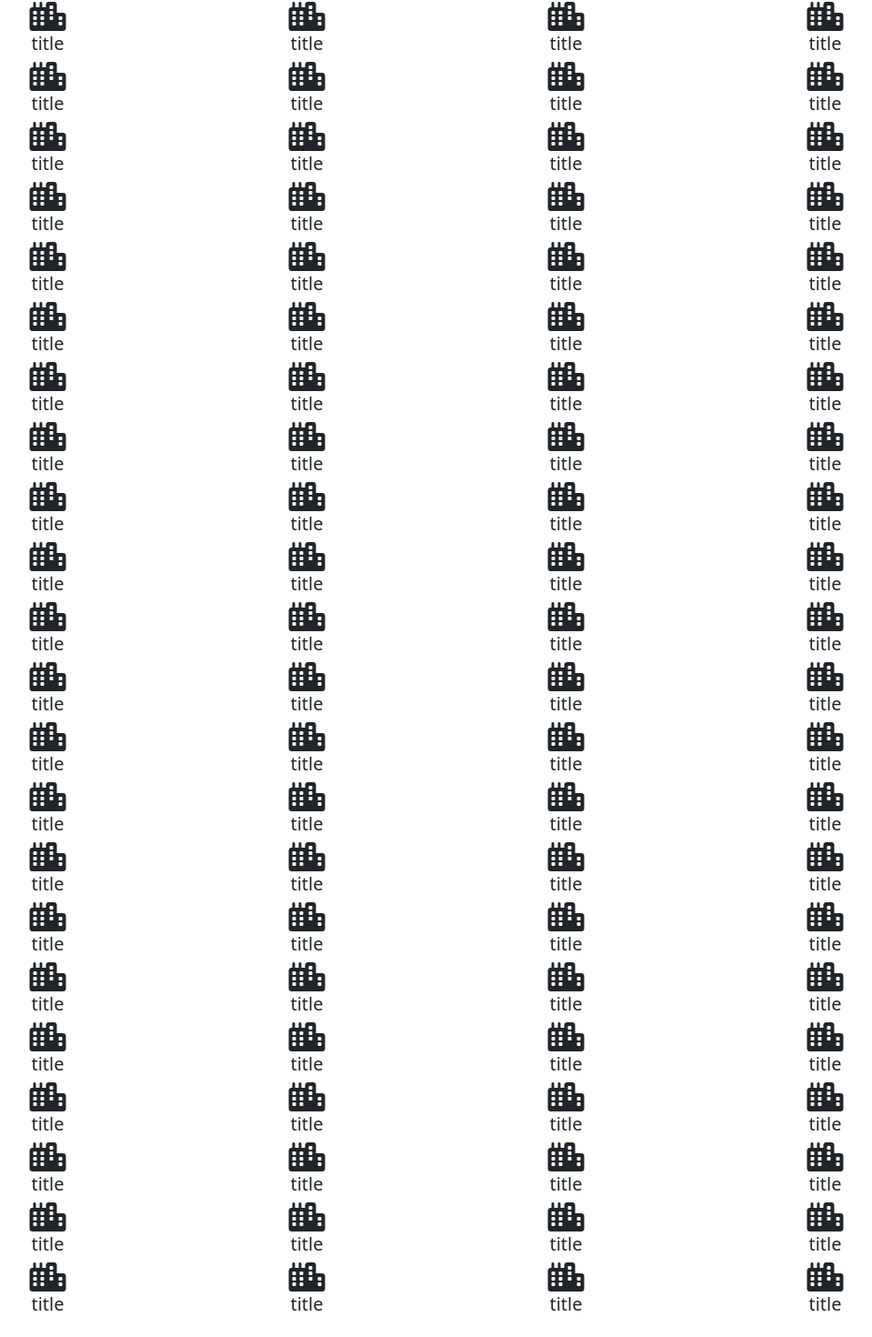
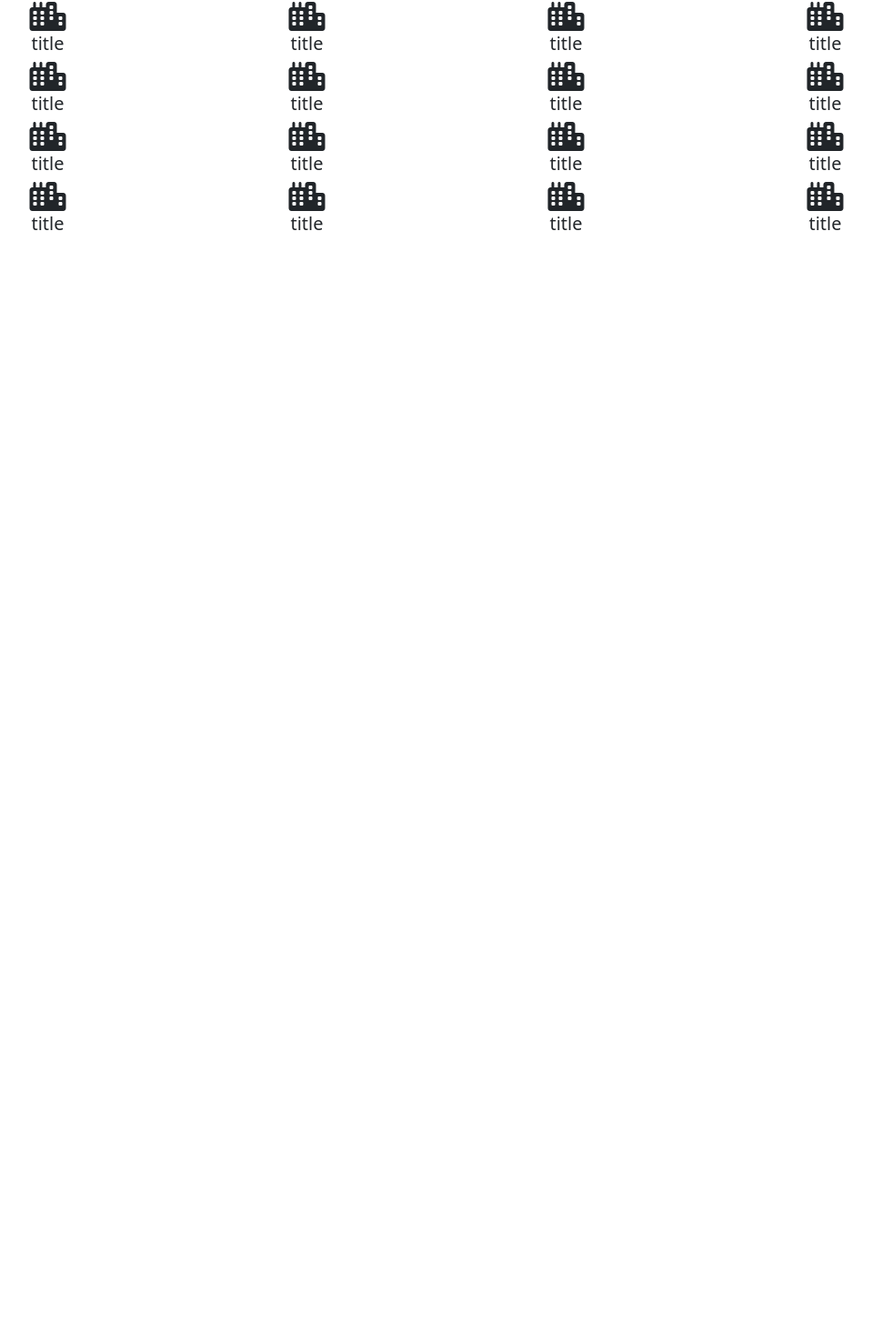
Before and after one commit to Mo-Salah13/ERP-System, a React (Create React App) app: page /home in a window 1280 px wide. Shown: the part 259-1729 px from the top of the page at 91% size, without its empty margins (160-1119 px from the left). After the commit the page ends 800 px from the top, so only its background shows below. Built offline with nearby package versions, Linux system fonts and the light colour scheme.

Commit message:
delete some icon

```diff
--- a/src/Component/Home/Home.jsx
+++ b/src/Component/Home/Home.jsx
@@ -99,294 +99,6 @@ export default function Home() {
     <i class="fa-solid fa-2x fa-city"></i>
     <h5>title</h5>
     </div>
-    <div className="col-md-3 text-center">
-    <i class="fa-solid fa-2x fa-city"></i>
-    <h5>title</h5>
-    </div>
-    <div className="col-md-3 text-center">
-    <i class="fa-solid fa-2x fa-city"></i>
-    <h5>title</h5>
-    </div>
-    <div className="col-md-3 text-center">
-    <i class="fa-solid fa-2x fa-city"></i>
-    <h5>title</h5>
-    </div>
-    <div className="col-md-3 text-center">
-    <i class="fa-solid fa-2x fa-city"></i>
-    <h5>title</h5>
-    </div>
-    <div className="col-md-3 text-center">
-    <i class="fa-solid fa-2x fa-city"></i>
-    <h5>title</h5>
-    </div>
-    <div className="col-md-3 text-center">
-    <i class="fa-solid fa-2x fa-city"></i>
-    <h5>title</h5>
-    </div>
-    <div className="col-md-3 text-center">
-    <i class="fa-solid fa-2x fa-city"></i>
-    <h5>title</h5>
-    </div>
-    <div className="col-md-3 text-center">
-    <i class="fa-solid fa-2x fa-city"></i>
-    <h5>title</h5>
-    </div>
-    <div className="col-md-3 text-center">
-    <i class="fa-solid fa-2x fa-city"></i>
-    <h5>title</h5>
-    </div>
-    <div className="col-md-3 text-center">
-    <i class="fa-solid fa-2x fa-city"></i>
-    <h5>title</h5>
-    </div>
-    <div className="col-md-3 text-center">
-    <i class="fa-solid fa-2x fa-city"></i>
-    <h5>title</h5>
-    </div>
-    <div className="col-md-3 text-center">
-    <i class="fa-solid fa-2x fa-city"></i>
-    <h5>title</h5>
-    </div>
-    <div className="col-md-3 text-center">
-    <i class="fa-solid fa-2x fa-city"></i>
-    <h5>title</h5>
-    </div>
-    <div className="col-md-3 text-center">
-    <i class="fa-solid fa-2x fa-city"></i>
-    <h5>title</h5>
-    </div>
-    <div className="col-md-3 text-center">
-    <i class="fa-solid fa-2x fa-city"></i>
-    <h5>title</h5>
-    </div>
-    <div className="col-md-3 text-center">
-    <i class="fa-solid fa-2x fa-city"></i>
-    <h5>title</h5>
-    </div>
-    <div className="col-md-3 text-center">
-    <i class="fa-solid fa-2x fa-city"></i>
-    <h5>title</h5>
-    </div>
-    <div className="col-md-3 text-center">
-    <i class="fa-solid fa-2x fa-city"></i>
-    <h5>title</h5>
-    </div>
-    <div className="col-md-3 text-center">
-    <i class="fa-solid fa-2x fa-city"></i>
-    <h5>title</h5>
-    </div>
-    <div className="col-md-3 text-center">
-    <i class="fa-solid fa-2x fa-city"></i>
-    <h5>title</h5>
-    </div>
-    <div className="col-md-3 text-center">
-    <i class="fa-solid fa-2x fa-city"></i>
-    <h5>title</h5>
-    </div>
-    <div className="col-md-3 text-center">
-    <i class="fa-solid fa-2x fa-city"></i>
-    <h5>title</h5>
-    </div>
-    <div className="col-md-3 text-center">
-    <i class="fa-solid fa-2x fa-city"></i>
-    <h5>title</h5>
-    </div>
-    <div className="col-md-3 text-center">
-    <i class="fa-solid fa-2x fa-city"></i>
-    <h5>title</h5>
-    </div>
-    <div className="col-md-3 text-center">
-    <i class="fa-solid fa-2x fa-city"></i>
-    <h5>title</h5>
-    </div>
-    <div className="col-md-3 text-center">
-    <i class="fa-solid fa-2x fa-city"></i>
-    <h5>title</h5>
-    </div>
-    <div className="col-md-3 text-center">
-    <i class="fa-solid fa-2x fa-city"></i>
-    <h5>title</h5>
-    </div>
-    <div className="col-md-3 text-center">
-    <i class="fa-solid fa-2x fa-city"></i>
-    <h5>title</h5>
-    </div>
-    <div className="col-md-3 text-center">
-    <i class="fa-solid fa-2x fa-city"></i>
-    <h5>title</h5>
-    </div>
-    <div className="col-md-3 text-center">
-    <i class="fa-solid fa-2x fa-city"></i>
-    <h5>title</h5>
-    </div>
-    <div className="col-md-3 text-center">
-    <i class="fa-solid fa-2x fa-city"></i>
-    <h5>title</h5>
-    </div>
-    <div className="col-md-3 text-center">
-    <i class="fa-solid fa-2x fa-city"></i>
-    <h5>title</h5>
-    </div>
-    <div className="col-md-3 text-center">
-    <i class="fa-solid fa-2x fa-city"></i>
-    <h5>title</h5>
-    </div>
-    <div className="col-md-3 text-center">
-    <i class="fa-solid fa-2x fa-city"></i>
-    <h5>title</h5>
-    </div>
-    <div className="col-md-3 text-center">
-    <i class="fa-solid fa-2x fa-city"></i>
-    <h5>title</h5>
-    </div>
-    <div className="col-md-3 text-center">
-    <i class="fa-solid fa-2x fa-city"></i>
-    <h5>title</h5>
-    </div>
-    <div className="col-md-3 text-center">
-    <i class="fa-solid fa-2x fa-city"></i>
-    <h5>title</h5>
-    </div>
-    <div className="col-md-3 text-center">
-    <i class="fa-solid fa-2x fa-city"></i>
-    <h5>title</h5>
-    </div>
-    <div className="col-md-3 text-center">
-    <i class="fa-solid fa-2x fa-city"></i>
-    <h5>title</h5>
-    </div>
-    <div className="col-md-3 text-center">
-    <i class="fa-solid fa-2x fa-city"></i>
-    <h5>title</h5>
-    </div>
-    <div className="col-md-3 text-center">
-    <i class="fa-solid fa-2x fa-city"></i>
-    <h5>title</h5>
-    </div>
-    <div className="col-md-3 text-center">
-    <i class="fa-solid fa-2x fa-city"></i>
-    <h5>title</h5>
-    </div>
-    <div className="col-md-3 text-center">
-    <i class="fa-solid fa-2x fa-city"></i>
-    <h5>title</h5>
-    </div>
-    <div className="col-md-3 text-center">
-    <i class="fa-solid fa-2x fa-city"></i>
-    <h5>title</h5>
-    </div>
-    <div className="col-md-3 text-center">
-    <i class="fa-solid fa-2x fa-city"></i>
-    <h5>title</h5>
-    </div>
-    <div className="col-md-3 text-center">
-    <i class="fa-solid fa-2x fa-city"></i>
-    <h5>title</h5>
-    </div>
-    <div className="col-md-3 text-center">
-    <i class="fa-solid fa-2x fa-city"></i>
-    <h5>title</h5>
-    </div>
-    <div className="col-md-3 text-center">
-    <i class="fa-solid fa-2x fa-city"></i>
-    <h5>title</h5>
-    </div>
-    <div className="col-md-3 text-center">
-    <i class="fa-solid fa-2x fa-city"></i>
-    <h5>title</h5>
-    </div>
-    <div className="col-md-3 text-center">
-    <i class="fa-solid fa-2x fa-city"></i>
-    <h5>title</h5>
-    </div>
-    <div className="col-md-3 text-center">
-    <i class="fa-solid fa-2x fa-city"></i>
-    <h5>title</h5>
-    </div>
-    <div className="col-md-3 text-center">
-    <i class="fa-solid fa-2x fa-city"></i>
-    <h5>title</h5>
-    </div>
-    <div className="col-md-3 text-center">
-    <i class="fa-solid fa-2x fa-city"></i>
-    <h5>title</h5>
-    </div>
-    <div className="col-md-3 text-center">
-    <i class="fa-solid fa-2x fa-city"></i>
-    <h5>title</h5>
-    </div>
-    <div className="col-md-3 text-center">
-    <i class="fa-solid fa-2x fa-city"></i>
-    <h5>title</h5>
-    </div>
-    <div className="col-md-3 text-center">
-    <i class="fa-solid fa-2x fa-city"></i>
-    <h5>title</h5>
-    </div>
-    <div className="col-md-3 text-center">
-    <i class="fa-solid fa-2x fa-city"></i>
-    <h5>title</h5>
-    </div>
-    <div className="col-md-3 text-center">
-    <i class="fa-solid fa-2x fa-city"></i>
-    <h5>title</h5>
-    </div>
-    <div className="col-md-3 text-center">
-    <i class="fa-solid fa-2x fa-city"></i>
-    <h5>title</h5>
-    </div>
-    <div className="col-md-3 text-center">
-    <i class="fa-solid fa-2x fa-city"></i>
-    <h5>title</h5>
-    </div>
-    <div className="col-md-3 text-center">
-    <i class="fa-solid fa-2x fa-city"></i>
-    <h5>title</h5>
-    </div>
-    <div className="col-md-3 text-center">
-    <i class="fa-solid fa-2x fa-city"></i>
-    <h5>title</h5>
-    </div>
-    <div className="col-md-3 text-center">
-    <i class="fa-solid fa-2x fa-city"></i>
-    <h5>title</h5>
-    </div>
-    <div className="col-md-3 text-center">
-    <i class="fa-solid fa-2x fa-city"></i>
-    <h5>title</h5>
-    </div>
-    <div className="col-md-3 text-center">
-    <i class="fa-solid fa-2x fa-city"></i>
-    <h5>title</h5>
-    </div>
-    <div className="col-md-3 text-center">
-    <i class="fa-solid fa-2x fa-city"></i>
-    <h5>title</h5>
-    </div>
-    <div className="col-md-3 text-center">
-    <i class="fa-solid fa-2x fa-city"></i>
-    <h5>title</h5>
-    </div>
-    <div className="col-md-3 text-center">
-    <i class="fa-solid fa-2x fa-city"></i>
-    <h5>title</h5>
-    </div>
-    <div className="col-md-3 text-center">
-    <i class="fa-solid fa-2x fa-city"></i>
-    <h5>title</h5>
-    </div>
-    <div className="col-md-3 text-center">
-    <i class="fa-solid fa-2x fa-city"></i>
-    <h5>title</h5>
-    </div>
-    <div className="col-md-3 text-center">
-    <i class="fa-solid fa-2x fa-city"></i>
-    <h5>title</h5>
-    </div>
-    <div className="col-md-3 text-center">
-    <i class="fa-solid fa-2x fa-city"></i>
-    <h5>title</h5>
-    </div>
 
   </div>
 
```
